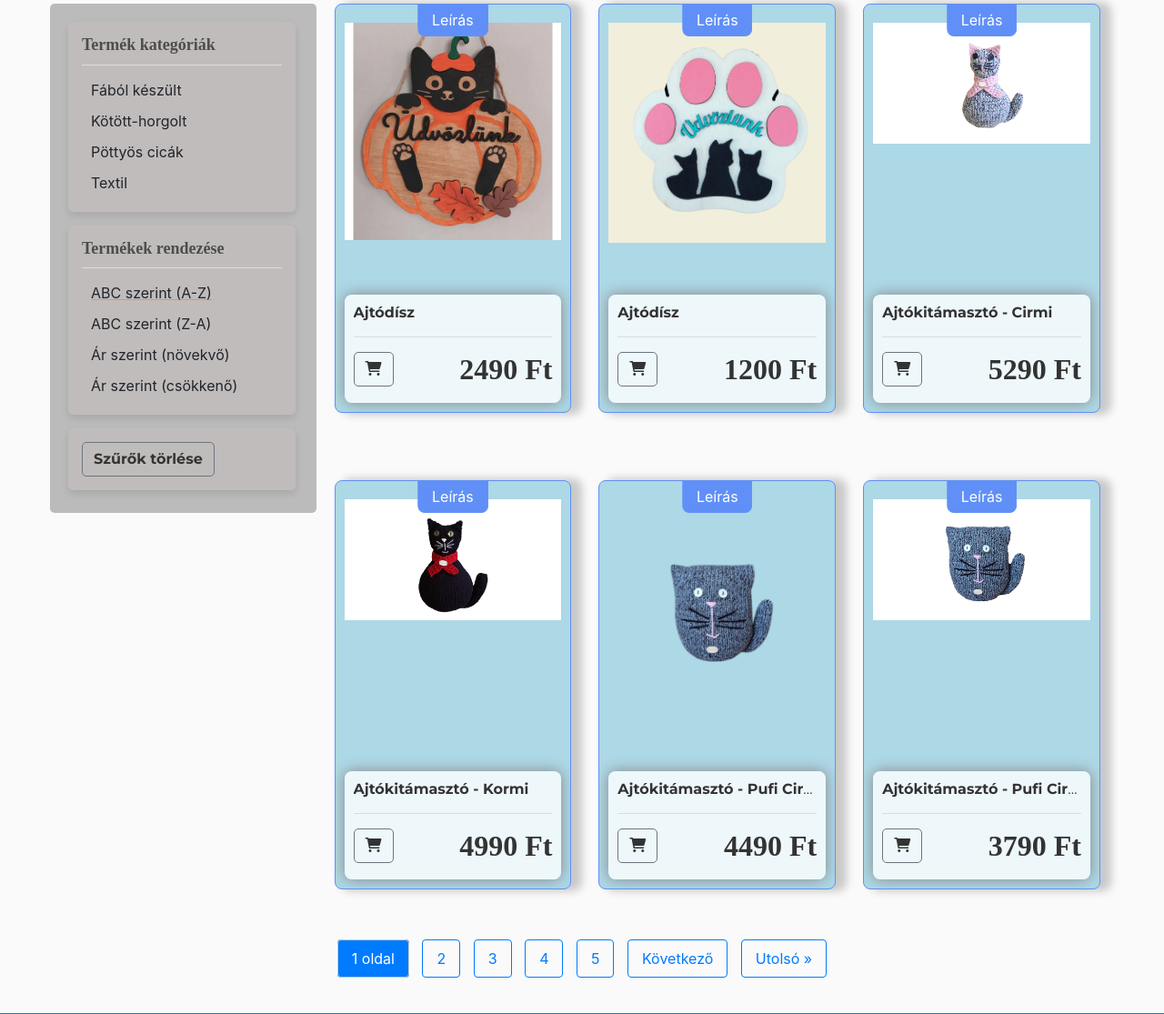
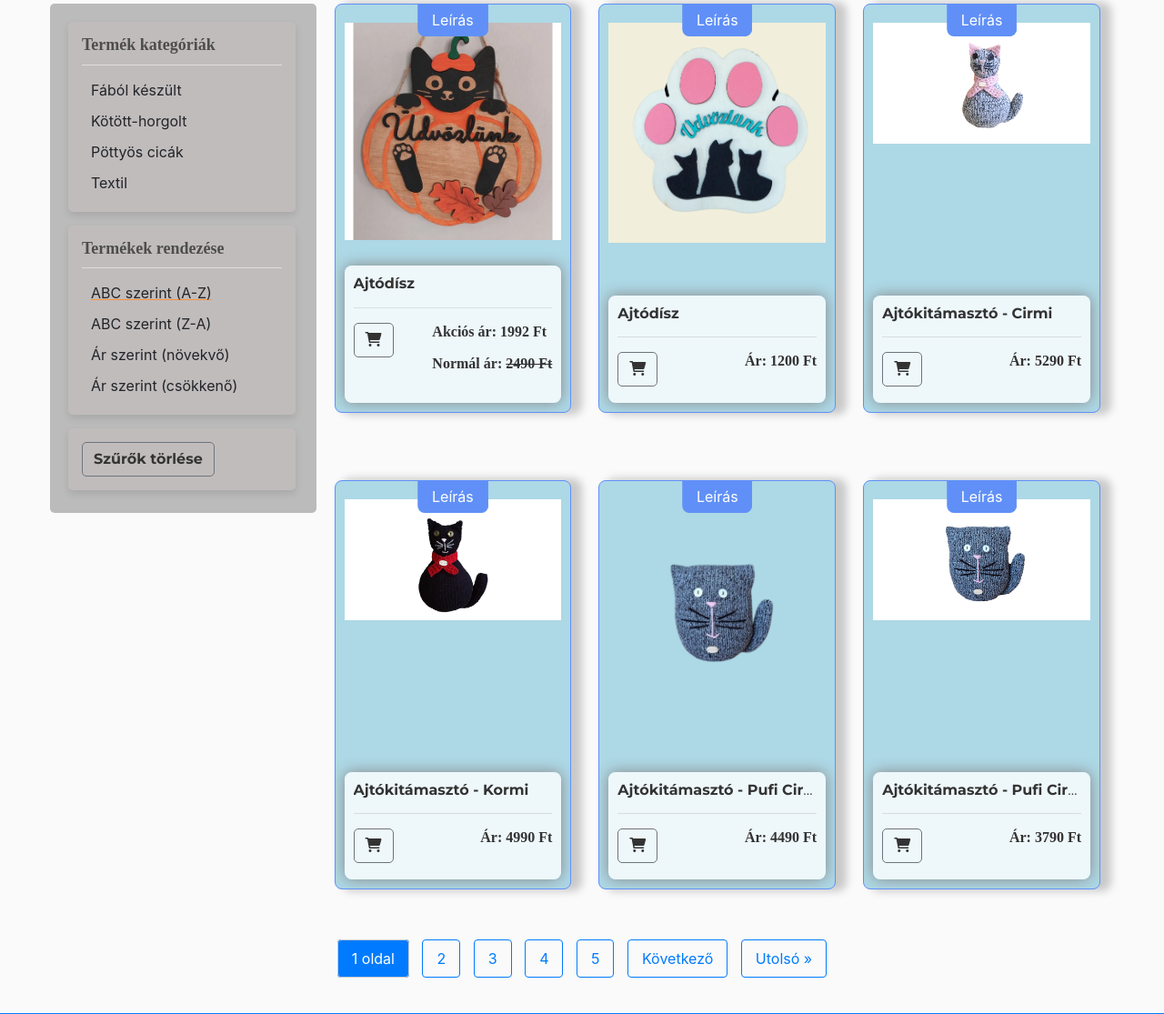
Before and after one commit to Tibi81/vizsgaremek, a Django app: page /store/ in a window 1280 px wide. Shown: the part 425-1540 px from the top of the page at 91% size. Run offline with Django 5.2, Linux system fonts and the light colour scheme; data comes from the database, SQL or seed files in the repository; both versions use the stored data as it was after the commit; some libraries are stand-ins or nearby versions.

Commit message:
kedvezmény

```diff
--- a/ecommerce/static/css/main.css
+++ b/ecommerce/static/css/main.css
@@ -1068,3 +1068,7 @@ td.left-align {
     padding: 6px 12px; /* A belső távolságok */
     font-size: 16px; /* A betűméret */
 }
+
+.product p {
+    font-size: 1rem;
+}
--- a/ecommerce/store/models.py
+++ b/ecommerce/store/models.py
@@ -26,10 +26,10 @@ class Product(models.Model):
 
     name = models.CharField(max_length=200)
     price = models.FloatField()
-    #digital = models.BooleanField(default=False, null=True, blank=True)
+    discount_percentage = models.FloatField(default=0)  # Kedvezmény százalék mező
     image = models.ImageField(null=True, blank=True)
-    description = models.TextField(blank=True)  # Új mező a leíráshoz
-    category = models.CharField(max_length=10, choices=CATEGORY_CHOICES, default='option1')  # Legördülő menü mező
+    description = models.TextField(blank=True)
+    category = models.CharField(max_length=10, choices=CATEGORY_CHOICES, default='option1')
 
     class Meta:
         verbose_name = "Termék"
@@ -46,12 +46,23 @@ class Product(models.Model):
             url = ''
         return url
 
+    @property
+    def discounted_price(self):
+        """Kiszámítja az akciós árat a kedvezmény százalék alapján."""
+        if self.discount_percentage > 0:
+            discount_amount = (self.discount_percentage / 100) * self.price
+            return round(self.price - discount_amount, 2)
+        return self.price
+
+
+
 
 class Order(models.Model):
     customer = models.ForeignKey(Customer, on_delete=models.SET_NULL, null=True, blank=True, verbose_name="Vásárló")
     date_order = models.DateTimeField(auto_now_add=True, verbose_name="Rendelés dátuma")
     complete = models.BooleanField(default=False, verbose_name="Befejezett")
     transaction_id = models.CharField(max_length=100, null=True, verbose_name="Tranzakció azonosító")
+    discount_percentage = models.FloatField(default=0)
 
     class Meta:
         verbose_name = "Rendelés"
--- a/ecommerce/store/templates/store/store.html
+++ b/ecommerce/store/templates/store/store.html
@@ -115,7 +115,15 @@
                             <hr>
                             <button data-product="{{ product.id }}" data-action="add" class="btn btn-outline-secondary add-btn update-cart"><i class="fas fa-shopping-cart"></i></button>
                             <h4 style="display: inline-block; float: right;">
-                                <strong>{{ product.price|floatformat:0 }} Ft</strong>
+                                <div class="product">
+                                    {% if product.discount_percentage > 0 %}
+                                        <p>Akciós ár: <strong>{{ product.discounted_price|floatformat:0 }} Ft</strong></p>
+                                        <p>Normál ár: <span style="text-decoration: line-through;">{{ product.price|floatformat:0 }} Ft</span></p>
+                                    {% else %}
+                                        <p>Ár: <strong>{{ product.price|floatformat:0 }} Ft</strong></p>
+                                    {% endif %}
+                                </div>
+
                             </h4><br>
                         </div>
                     </div>
```
Also changed, not shown: ecommerce/store/admin.py (+2 -8 lines), ecommerce/store/templates/store/product_detail.html (+8 -1 lines), ecommerce/db.sqlite3, ecommerce/store/migrations/0017_order_discount_percentage_and_more.py (added).
